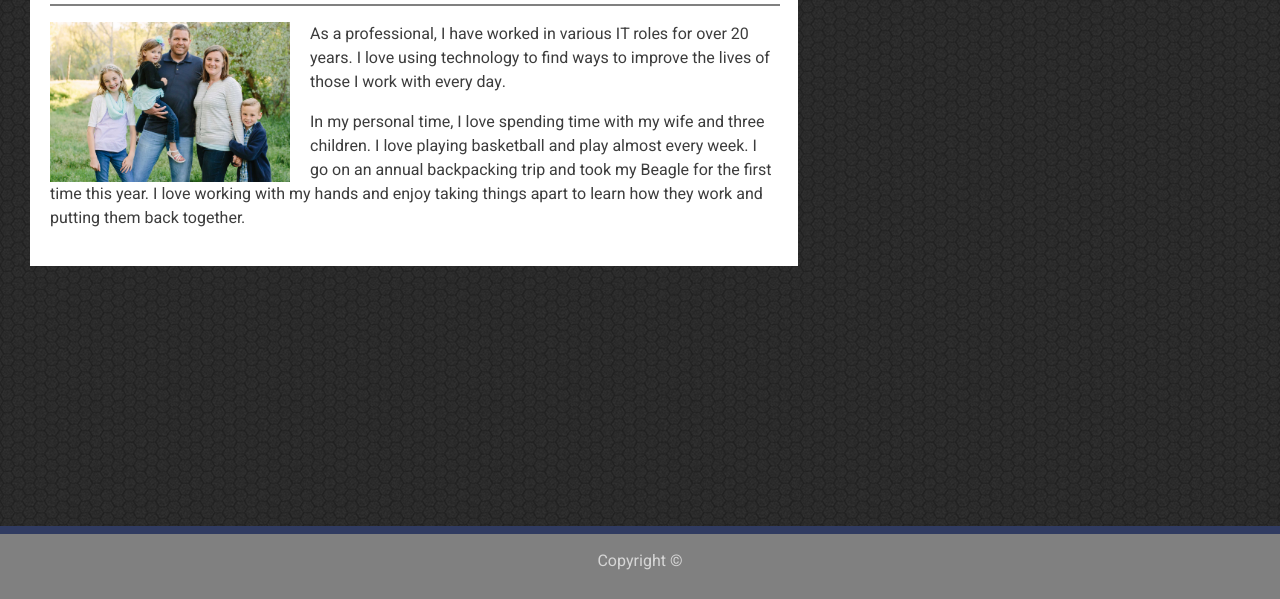
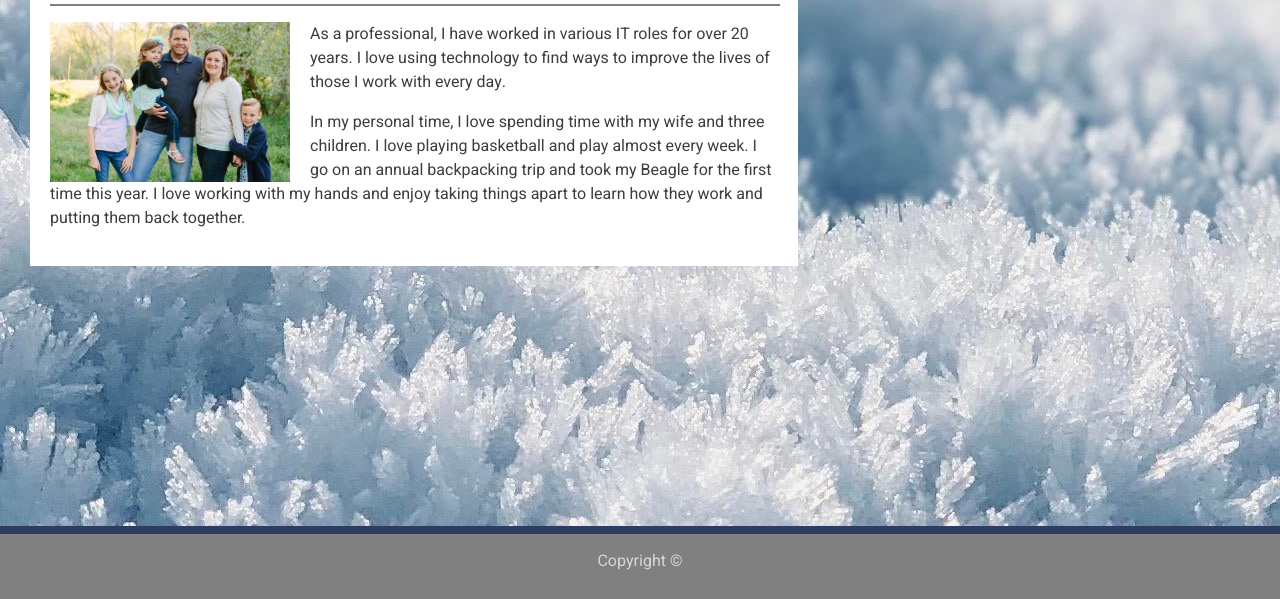
Before and after one commit to kspaffk/responsive-portfolio, a plain HTML site: page index.html in a window 1280 px wide. Shown: the part 201-800 px from the top of the page. Drawn offline with Linux system fonts and the light colour scheme.

Commit message:
added different background picture

```diff
--- a/assets/css/style.css
+++ b/assets/css/style.css
@@ -84,7 +84,7 @@ article {
 .content {
     min-height: calc(100vh - 203px);
     padding-top: 10px;
-    background-image: url('../images/dark-honeycomb.png');
+    background-image: url('../images/snow.jpg');
     background-color: #d4d4d4;
     background-repeat: repeat;
 }
```
Also changed, not shown: assets/images/dark-honeycomb.png (deleted), assets/images/snow.jpg (added).
